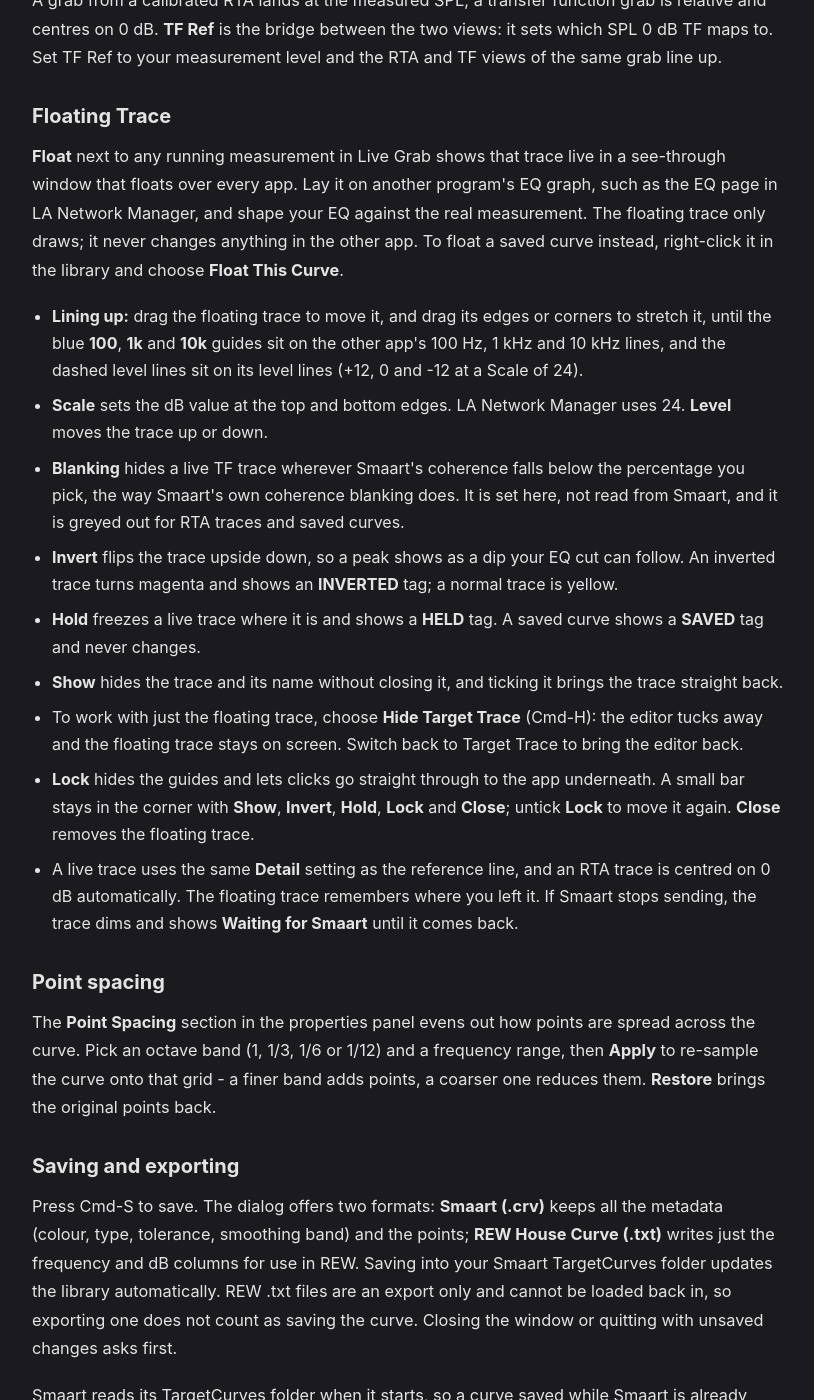
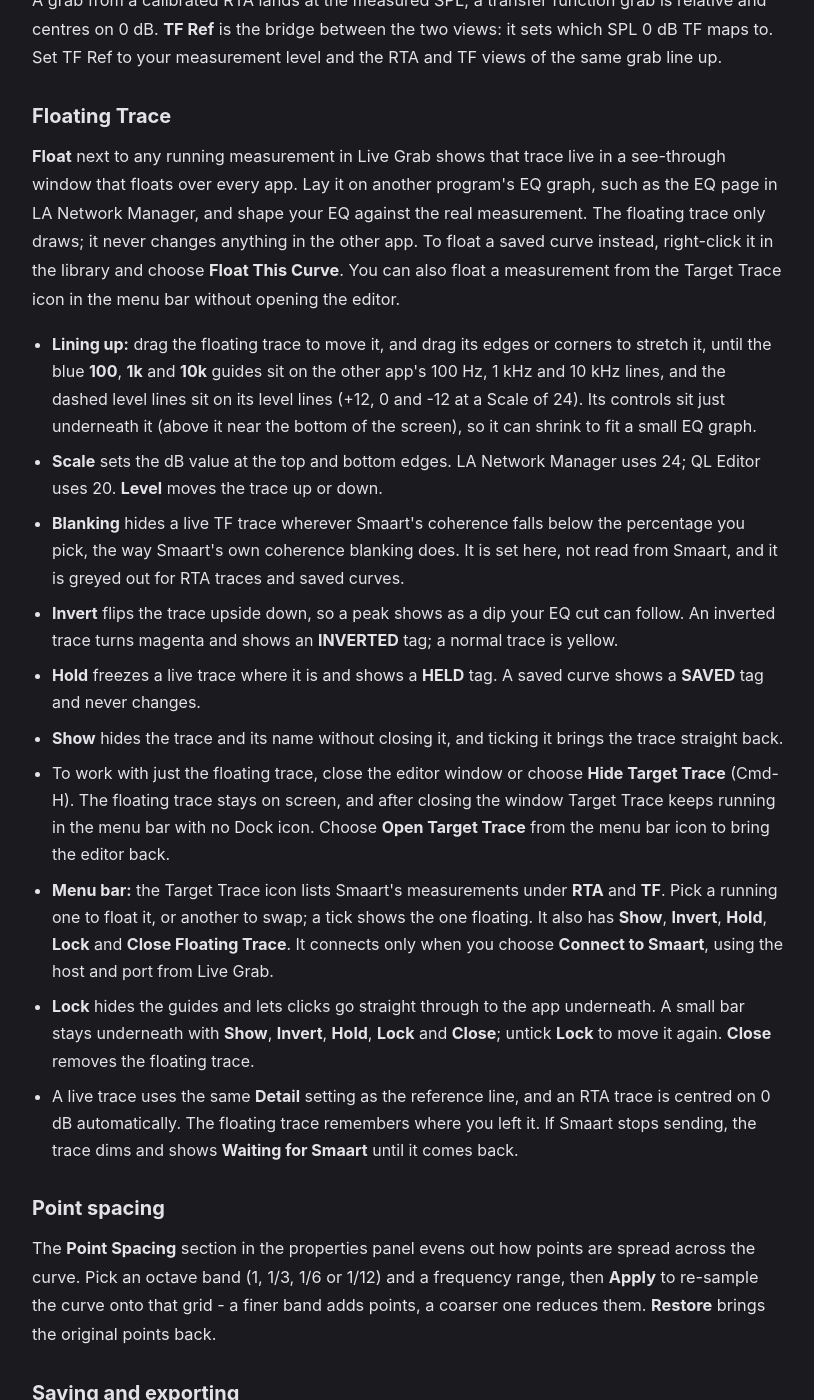
Before and after one commit to BSKapps/bskapps.github.io, a Jekyll site: the page built from articles/target-trace-guide/index.html, in a window 1280 px wide and 1400 px high, scrolled down 3657 px. Shown: the whole window, without its empty margins (232-1046 px from the left). Built offline with Jekyll 4.4.1, drawn with Linux system fonts in a browser that asks for light colours.

Commit message:
Target Trace guide: menu bar icon, controls under the floating trace, QL Editor scale

```diff
--- a/_data/guides/target-trace-guide.json
+++ b/_data/guides/target-trace-guide.json
@@ -185,19 +185,20 @@
       "blocks": [
         {
           "type": "paragraph",
-          "text": "**Float** next to any running measurement in Live Grab shows that trace live in a see-through window that floats over every app. Lay it on another program's EQ graph, such as the EQ page in LA Network Manager, and shape your EQ against the real measurement. The floating trace only draws; it never changes anything in the other app. To float a saved curve instead, right-click it in the library and choose **Float This Curve**."
+          "text": "**Float** next to any running measurement in Live Grab shows that trace live in a see-through window that floats over every app. Lay it on another program's EQ graph, such as the EQ page in LA Network Manager, and shape your EQ against the real measurement. The floating trace only draws; it never changes anything in the other app. To float a saved curve instead, right-click it in the library and choose **Float This Curve**. You can also float a measurement from the Target Trace icon in the menu bar without opening the editor."
         },
         {
           "type": "bullets",
           "items": [
-            "**Lining up:** drag the floating trace to move it, and drag its edges or corners to stretch it, until the blue **100**, **1k** and **10k** guides sit on the other app's 100 Hz, 1 kHz and 10 kHz lines, and the dashed level lines sit on its level lines (+12, 0 and -12 at a Scale of 24).",
-            "**Scale** sets the dB value at the top and bottom edges. LA Network Manager uses 24. **Level** moves the trace up or down.",
+            "**Lining up:** drag the floating trace to move it, and drag its edges or corners to stretch it, until the blue **100**, **1k** and **10k** guides sit on the other app's 100 Hz, 1 kHz and 10 kHz lines, and the dashed level lines sit on its level lines (+12, 0 and -12 at a Scale of 24). Its controls sit just underneath it (above it near the bottom of the screen), so it can shrink to fit a small EQ graph.",
+            "**Scale** sets the dB value at the top and bottom edges. LA Network Manager uses 24; QL Editor uses 20. **Level** moves the trace up or down.",
             "**Blanking** hides a live TF trace wherever Smaart's coherence falls below the percentage you pick, the way Smaart's own coherence blanking does. It is set here, not read from Smaart, and it is greyed out for RTA traces and saved curves.",
             "**Invert** flips the trace upside down, so a peak shows as a dip your EQ cut can follow. An inverted trace turns magenta and shows an **INVERTED** tag; a normal trace is yellow.",
             "**Hold** freezes a live trace where it is and shows a **HELD** tag. A saved curve shows a **SAVED** tag and never changes.",
             "**Show** hides the trace and its name without closing it, and ticking it brings the trace straight back.",
-            "To work with just the floating trace, choose **Hide Target Trace** (Cmd-H): the editor tucks away and the floating trace stays on screen. Switch back to Target Trace to bring the editor back.",
-            "**Lock** hides the guides and lets clicks go straight through to the app underneath. A small bar stays in the corner with **Show**, **Invert**, **Hold**, **Lock** and **Close**; untick **Lock** to move it again. **Close** removes the floating trace.",
+            "To work with just the floating trace, close the editor window or choose **Hide Target Trace** (Cmd-H). The floating trace stays on screen, and after closing the window Target Trace keeps running in the menu bar with no Dock icon. Choose **Open Target Trace** from the menu bar icon to bring the editor back.",
+    "**Menu bar:** the Target Trace icon lists Smaart's measurements under **RTA** and **TF**. Pick a running one to float it, or another to swap; a tick shows the one floating. It also has **Show**, **Invert**, **Hold**, **Lock** and **Close Floating Trace**. It connects only when you choose **Connect to Smaart**, using the host and port from Live Grab.",
+            "**Lock** hides the guides and lets clicks go straight through to the app underneath. A small bar stays underneath with **Show**, **Invert**, **Hold**, **Lock** and **Close**; untick **Lock** to move it again. **Close** removes the floating trace.",
             "A live trace uses the same **Detail** setting as the reference line, and an RTA trace is centred on 0 dB automatically. The floating trace remembers where you left it. If Smaart stops sending, the trace dims and shows **Waiting for Smaart** until it comes back."
           ]
         }
```
